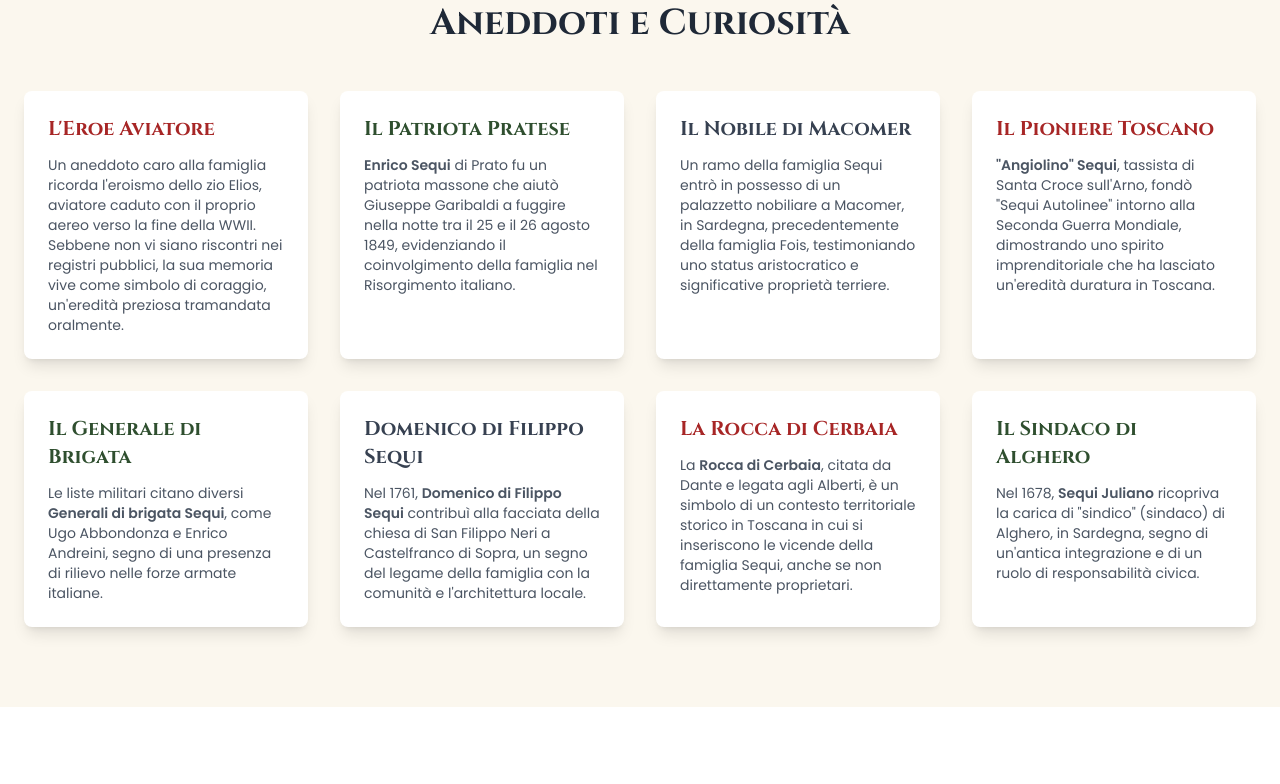
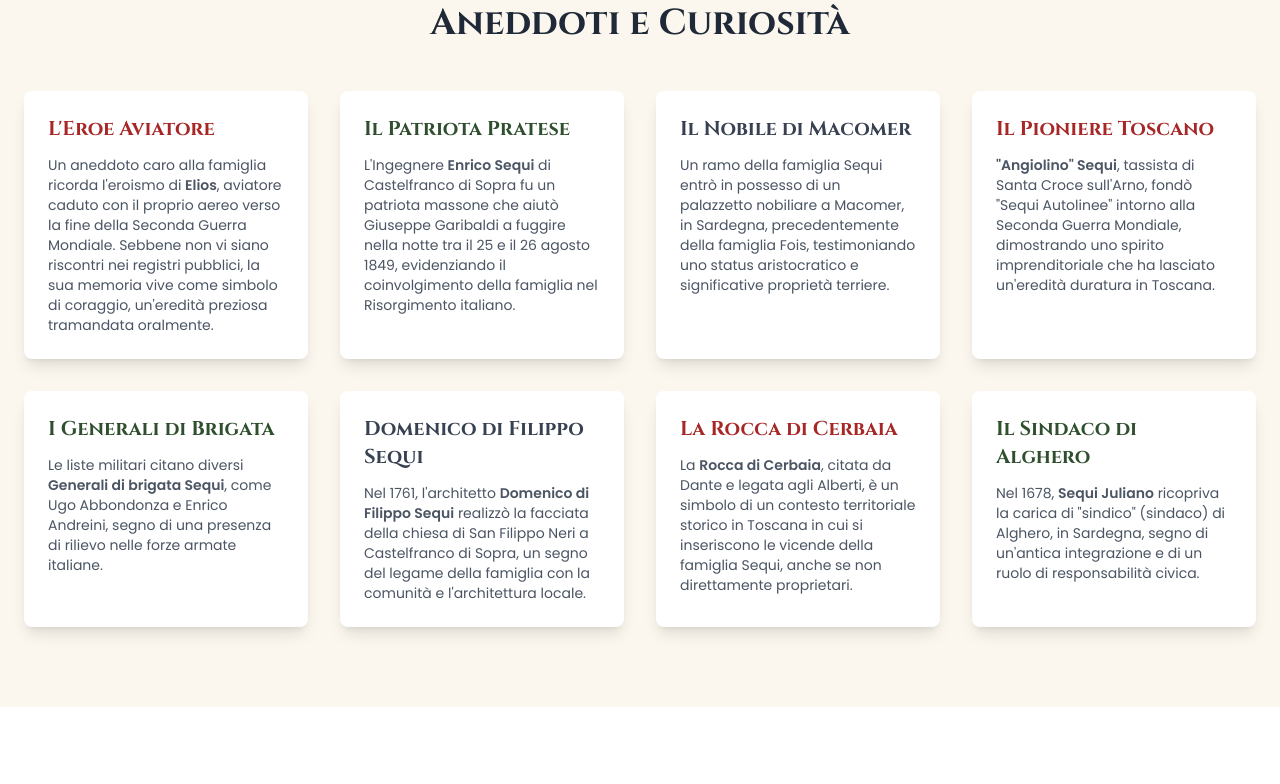
Before and after one commit to sequiconsulting/www.sequi.org, a plain HTML site: page index.html in a window 1280 px wide. Shown: the part 3339-4123 px from the top of the page. Drawn offline with nearby package versions, Linux system fonts and the light colour scheme.

Commit message:
Fix Prato

```diff
--- a/index.html
+++ b/index.html
@@ -122,8 +122,8 @@
                 <div id="toscana" class="tab-content">
                      <div class="bg-white p-8 rounded-lg shadow-lg transition-opacity duration-500">
                         <h3 class="text-3xl font-cinzel font-bold mb-4 heraldic-green">L'Anima Toscana</h3>
-                        <p class="text-gray-700 leading-relaxed">Il legame con la Toscana si arricchisce di figure storiche. A <strong>Castelfranco di Sopra</strong>, la chiesa seicentesca di San Filippo Neri fu dotata di una moderna facciata in pietra e intonaco nel 1761 ad opera di <strong>Domenico di Filippo Sequi</strong>. Questo testimonia un'importante presenza della famiglia nella vita civile e religiosa della regione fin dal XVIII secolo.</p>
-                        <p class="text-gray-700 leading-relaxed mt-4">Un altro aneddoto cruciale riguarda <strong>Enrico Sequi</strong> di Prato, un giovane patriota massone che, insieme ad Antonio Martini e Francesco Franceschini, si mise a disposizione di Giuseppe Garibaldi nella notte tra il 25 e il 26 agosto 1849. Garibaldi, in fuga dopo la repressione della Repubblica Romana, si fermò alla Madonna della Tosse in Val Bisenzio e fu aiutato da questi patrioti a fuggire verso il Tirreno. Questo episodio sottolinea il coinvolgimento della famiglia Sequi nei movimenti risorgimentali italiani.</p>
+                        <p class="text-gray-700 leading-relaxed">Il legame con la Toscana si arricchisce di figure storiche. A <strong>Castelfranco di Sopra</strong>, la chiesa seicentesca di San Filippo Neri fu dotata di una moderna facciata in pietra e intonaco nel 1761 ad opera dell'architetto <strong>Domenico di Filippo Sequi</strong>. Questo testimonia un'importante presenza della famiglia nella vita civile e religiosa della regione fin dal XVIII secolo.</p>
+                        <p class="text-gray-700 leading-relaxed mt-4">Un altro aneddoto cruciale riguarda l'Ingegnere <strong>Enrico Sequi</strong> di Castelfranco di Sopra, un giovane patriota massone che, insieme ad Antonio Martini e Francesco Franceschini, si mise a disposizione di Giuseppe Garibaldi nella notte tra il 25 e il 26 agosto 1849. Garibaldi, in fuga dopo la repressione della Repubblica Romana, si fermò alla Madonna della Tosse in Val Bisenzio e fu aiutato da questi patrioti a fuggire verso il Tirreno. Questo episodio sottolinea il coinvolgimento della famiglia Sequi nei movimenti risorgimentali italiani.</p>
                         <p class="text-gray-700 leading-relaxed mt-4">L'area di <strong>La Cerbaia</strong>, vicino a Prato, menziona anche un insediamento tessile fondato nel 1860 da Cesare Romei, con i suoi discendenti che eressero un opificio "sotto la Rocca di Cerbaia". Sebbene non direttamente Sequi, è un esempio del contesto imprenditoriale in cui la famiglia si è inserita e ha operato in Toscana. L'aneddoto di <strong>"Angiolino" Sequi</strong>, tassista di umili origini che fondò "Sequi Autolinee" a Santa Croce sull'Arno intorno alla Seconda Guerra Mondiale, mostra un altro modo in cui il nome Sequi ha costruito la sua eredità, non attraverso la nobiltà o la politica, ma con il lavoro e il contributo diretto all'economia locale.</p>
                     </div>
                 </div>
@@ -168,11 +168,11 @@
                 <div class="grid md:grid-cols-2 lg:grid-cols-4 gap-8">
                     <div class="bg-white p-6 rounded-lg shadow-lg hover:shadow-xl hover:-translate-y-2 transition-all duration-300 flex flex-col">
                         <h4 class="font-cinzel text-xl font-bold mb-3 heraldic-red flex-shrink-0">L'Eroe Aviatore</h4>
-                        <p class="text-sm text-gray-600 flex-grow">Un aneddoto caro alla famiglia ricorda l'eroismo dello zio Elios, aviatore caduto con il proprio aereo verso la fine della WWII. Sebbene non vi siano riscontri nei registri pubblici, la sua memoria vive come simbolo di coraggio, un'eredità preziosa tramandata oralmente.</p>
+                        <p class="text-sm text-gray-600 flex-grow">Un aneddoto caro alla famiglia ricorda l'eroismo di <strong>Elios</strong>, aviatore caduto con il proprio aereo verso la fine della Seconda Guerra Mondiale. Sebbene non vi siano riscontri nei registri pubblici, la sua memoria vive come simbolo di coraggio, un'eredità preziosa tramandata oralmente.</p>
                     </div>
                     <div class="bg-white p-6 rounded-lg shadow-lg hover:shadow-xl hover:-translate-y-2 transition-all duration-300 flex flex-col">
                         <h4 class="font-cinzel text-xl font-bold mb-3 heraldic-green flex-shrink-0">Il Patriota Pratese</h4>
-                        <p class="text-sm text-gray-600 flex-grow"><strong>Enrico Sequi</strong> di Prato fu un patriota massone che aiutò Giuseppe Garibaldi a fuggire nella notte tra il 25 e il 26 agosto 1849, evidenziando il coinvolgimento della famiglia nel Risorgimento italiano.</p>
+                        <p class="text-sm text-gray-600 flex-grow">L'Ingegnere <strong>Enrico Sequi</strong> di Castelfranco di Sopra fu un patriota massone che aiutò Giuseppe Garibaldi a fuggire nella notte tra il 25 e il 26 agosto 1849, evidenziando il coinvolgimento della famiglia nel Risorgimento italiano.</p>
                     </div>
                      <div class="bg-white p-6 rounded-lg shadow-lg hover:shadow-xl hover:-translate-y-2 transition-all duration-300 flex flex-col">
                         <h4 class="font-cinzel text-xl font-bold mb-3 text-gray-700 flex-shrink-0">Il Nobile di Macomer</h4>
@@ -183,12 +183,12 @@
                         <p class="text-sm text-gray-600 flex-grow"><strong>"Angiolino" Sequi</strong>, tassista di Santa Croce sull'Arno, fondò "Sequi Autolinee" intorno alla Seconda Guerra Mondiale, dimostrando uno spirito imprenditoriale che ha lasciato un'eredità duratura in Toscana.</p>
                     </div>
                     <div class="bg-white p-6 rounded-lg shadow-lg hover:shadow-xl hover:-translate-y-2 transition-all duration-300 flex flex-col">
-                        <h4 class="font-cinzel text-xl font-bold mb-3 heraldic-green flex-shrink-0">Il Generale di Brigata</h4>
+                        <h4 class="font-cinzel text-xl font-bold mb-3 heraldic-green flex-shrink-0">I Generali di Brigata</h4>
                         <p class="text-sm text-gray-600 flex-grow">Le liste militari citano diversi <strong>Generali di brigata Sequi</strong>, come Ugo Abbondonza e Enrico Andreini, segno di una presenza di rilievo nelle forze armate italiane.</p>
                     </div>
                     <div class="bg-white p-6 rounded-lg shadow-lg hover:shadow-xl hover:-translate-y-2 transition-all duration-300 flex flex-col">
                         <h4 class="font-cinzel text-xl font-bold mb-3 text-gray-700 flex-shrink-0">Domenico di Filippo Sequi</h4>
-                        <p class="text-sm text-gray-600 flex-grow">Nel 1761, <strong>Domenico di Filippo Sequi</strong> contribuì alla facciata della chiesa di San Filippo Neri a Castelfranco di Sopra, un segno del legame della famiglia con la comunità e l'architettura locale.</p>
+                        <p class="text-sm text-gray-600 flex-grow">Nel 1761, l'architetto <strong>Domenico di Filippo Sequi</strong> realizzò la facciata della chiesa di San Filippo Neri a Castelfranco di Sopra, un segno del legame della famiglia con la comunità e l'architettura locale.</p>
                     </div>
                      <div class="bg-white p-6 rounded-lg shadow-lg hover:shadow-xl hover:-translate-y-2 transition-all duration-300 flex flex-col">
                         <h4 class="font-cinzel text-xl font-bold mb-3 heraldic-red flex-shrink-0">La Rocca di Cerbaia</h4>
```
